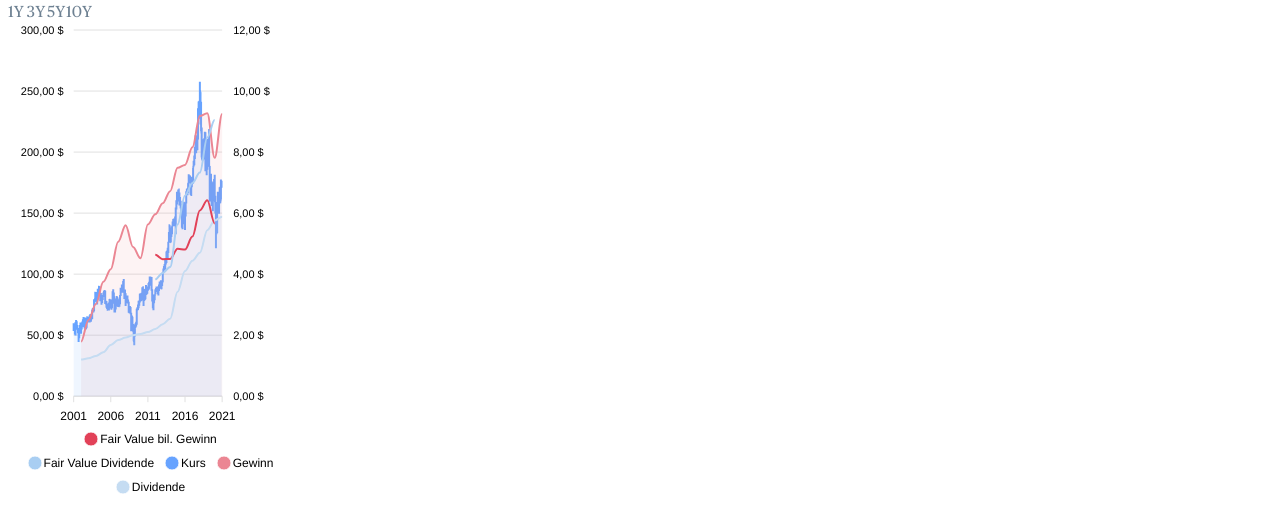
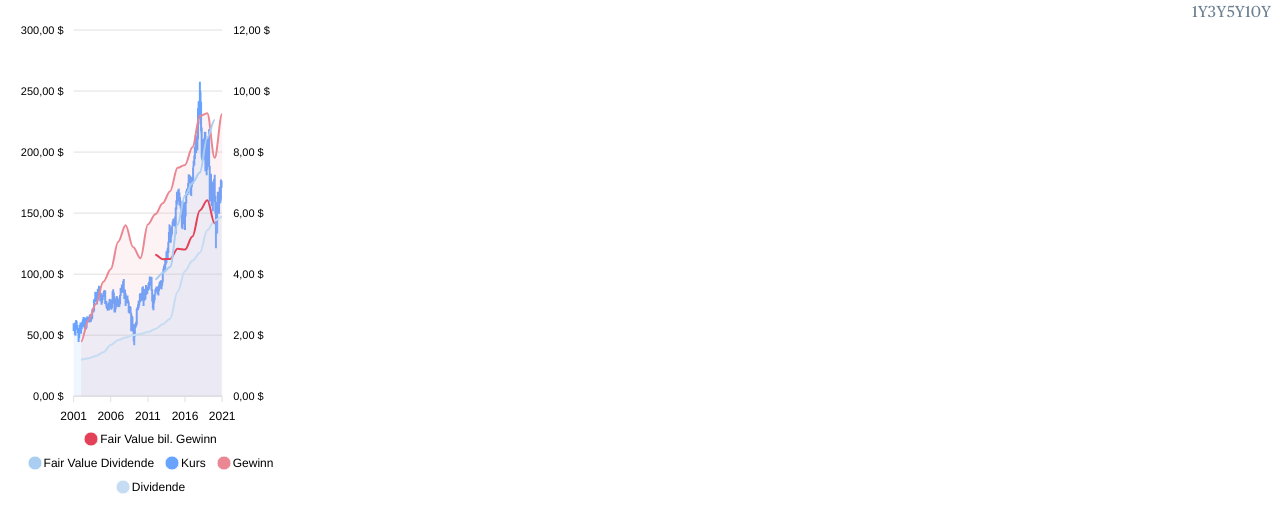
Before and after one commit to szwenni/fair-value-chart, a Vue app: page / in a window 1280 px wide. Shown: the top 532 px of the page. Built offline with nearby package versions, Linux system fonts and the light colour scheme.

Commit message:
function complete

```diff
--- a/src/components/FairValueChart.vue
+++ b/src/components/FairValueChart.vue
@@ -1,6 +1,8 @@
 
 <template>
-  <div class="apexcharts-toolbar">
+  <div class="flex flew-row w-full">
+    <div class="justify-center w-full p-10" id="chartplh">
+      <div class="apexcharts-toolbar" style="top: 0px; right: 3px">
         <div class="apexcharts-toolbar-custom-icon">
           <span
             class="
@@ -66,9 +68,7 @@
           >
         </div>
       </div>
-
-  <div class="flex flew-row w-full">
-    <div class="justify-center w-full p-10" id="chartplh"></div>
+    </div>
   </div>
 </template>
 <script>
@@ -266,6 +266,7 @@ export default {
       var income = [];
       var fvDiv = [];
       var dividend = [];
+      console.log(this.yearsToBeCalced);
       this.yearsToBeCalced.forEach((x) => {
         fvIcome.push([
           new Date(parseInt(x), 11, 31).getTime(),
--- a/src/index.css
+++ b/src/index.css
@@ -23,6 +23,14 @@
     color: black;
   }
 
+  .apexcharts-toolbar {
+    max-width: 100%;
+}
+
+.apexcharts-toolbar-custom-icon {
+  width: auto !important;
+}
+
  .dark .apexcharts-tooltip {
     background: #2d3748;
     color: white;
```
Lines whose indentation alone changed are shown as unchanged.
